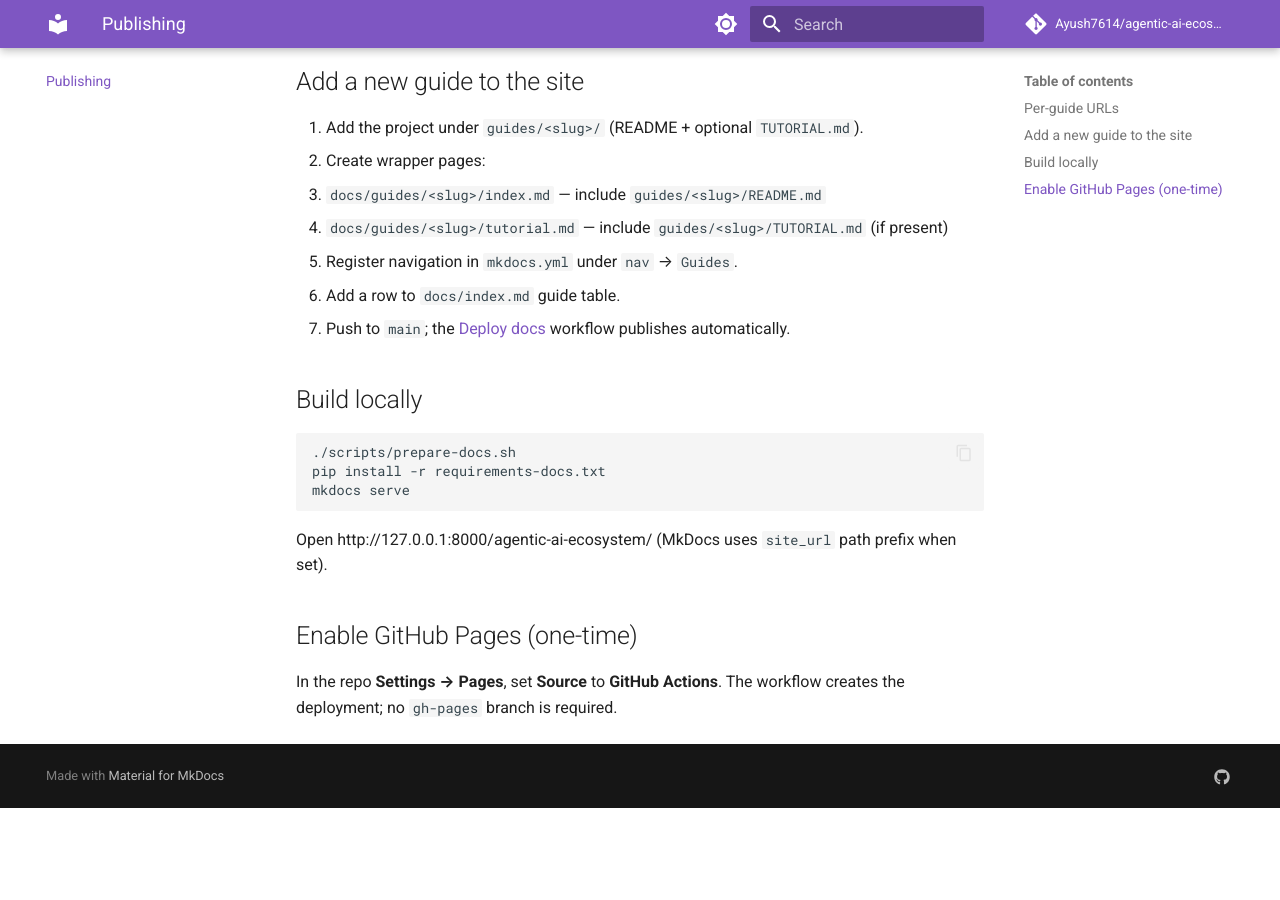
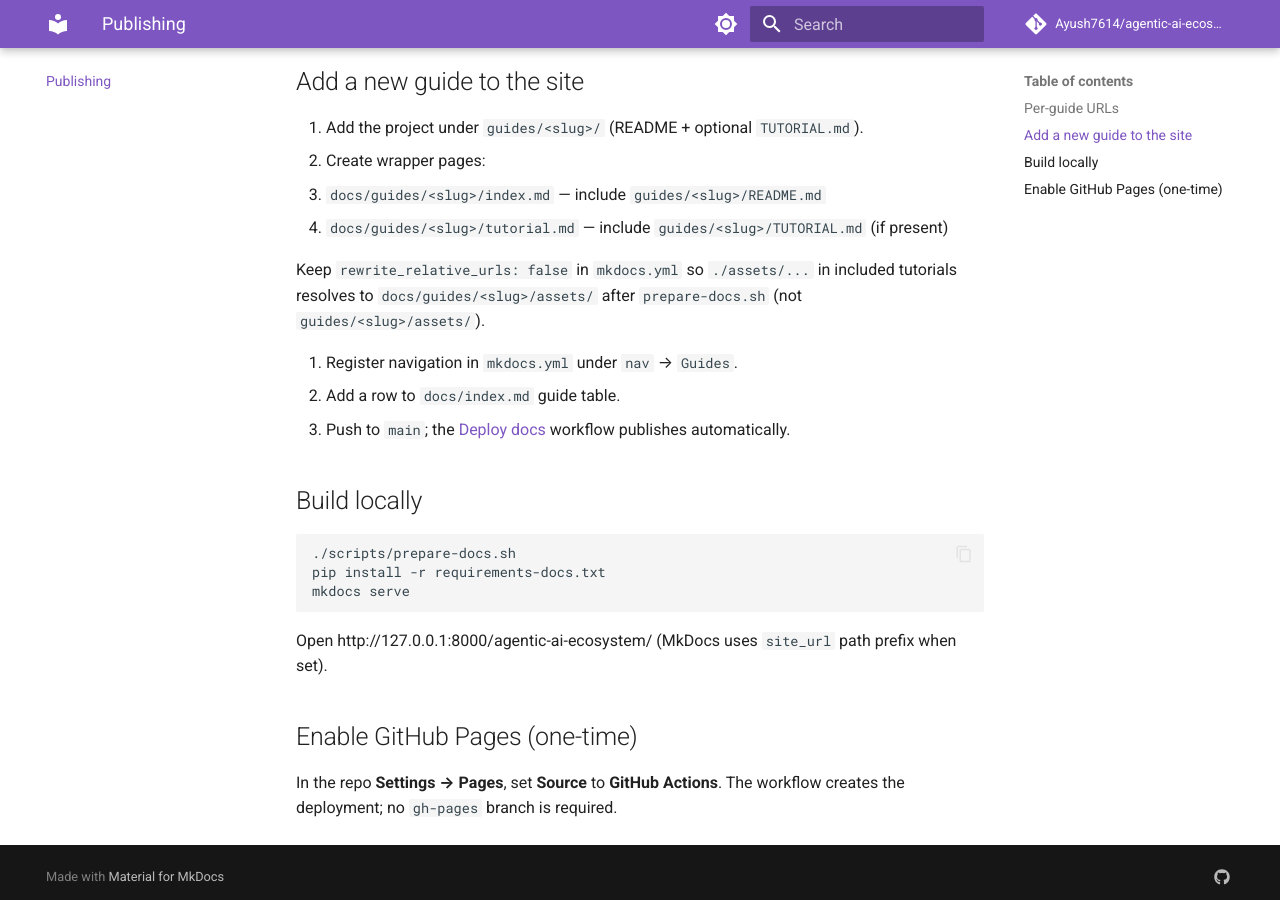
Before and after one commit to Ayush7614/agentic-ai-ecosystem, an MkDocs documentation site: the page built from docs/publishing.md, in a window 1280 px wide and 900 px high, scrolled down 697 px. Built offline with MkDocs 1.6.1 and Material for MkDocs 9.7.7, drawn with Linux system fonts in a browser that asks for light colours; comment, search, counter and statistics services are not loaded; before the commit the page ends 1505 px from its top, so only the background shows below that.

Commit message:
Fix GitHub Pages build for MCP visual guide under mkdocs --strict.
Disable include-markdown URL rewriting so ./assets/ resolves to copied
docs assets, and replace links to guides not yet on the site with GitHub URLs.

Co-authored-by: Cursor <cursoragent@cursor.com>

```diff
--- a/docs/publishing.md
+++ b/docs/publishing.md
@@ -20,6 +20,8 @@ The public site is built with [MkDocs Material](https://squidfunk.github.io/mkdo
    - `docs/guides/<slug>/index.md` — include `guides/<slug>/README.md`
    - `docs/guides/<slug>/tutorial.md` — include `guides/<slug>/TUTORIAL.md` (if present)
 
+   Keep `rewrite_relative_urls: false` in `mkdocs.yml` so `./assets/...` in included tutorials resolves to `docs/guides/<slug>/assets/` after `prepare-docs.sh` (not `guides/<slug>/assets/`).
+
 3. Register navigation in `mkdocs.yml` under `nav` → `Guides`.
 4. Add a row to `docs/index.md` guide table.
 5. Push to `main`; the [Deploy docs](https://github.com/Ayush7614/agentic-ai-ecosystem/actions) workflow publishes automatically.
--- a/mkdocs.yml
+++ b/mkdocs.yml
@@ -37,7 +37,9 @@ theme:
 plugins:
   - search
   - include-markdown:
-      rewrite_relative_urls: true
+      # Keep false so ./assets/ in included guides/ TUTORIAL.md resolves to
+      # docs/guides/<slug>/assets/ (copied by prepare-docs.sh), not guides/<slug>/assets/.
+      rewrite_relative_urls: false
 
 markdown_extensions:
   - admonition
```
Also changed, not shown: docs/guides/mcp-visual-guide/index.md (+1 -2 lines), guides/mcp-visual-guide/README.md (+4 -4 lines), guides/mcp-visual-guide/TUTORIAL.md (+1 -1 lines).
